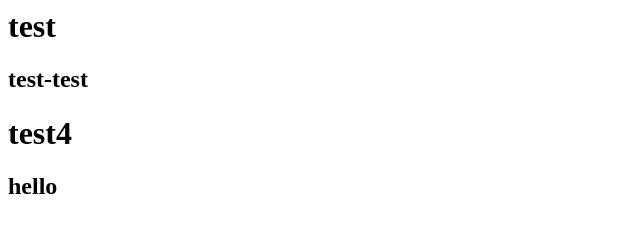
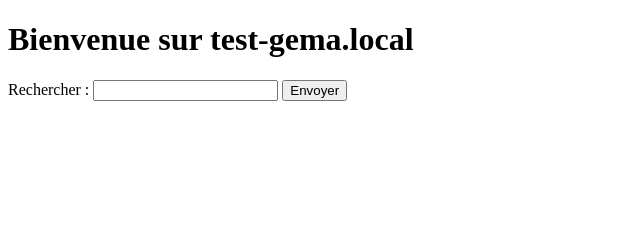
Before and after one commit to melissajannat/test_devsecops, a plain HTML site: page index.html in a window 1280 px wide. Shown: the whole page, without its empty margins (0-640 px from the left). Drawn offline with Linux system fonts and the light colour scheme.

Commit message:
Update index.html

```diff
--- a/index.html
+++ b/index.html
@@ -1,4 +1,15 @@
-<h1> test </h1>
-<h2> test-test </h2>
-<h1> test4 </h1>
-<h2> hello </h2>
+<!DOCTYPE html>
+<html>
+<head>
+<title>Test SQL Injection</title>
+</head>
+<body>
+<h1>Bienvenue sur test-gema.local</h1>
+<form method="post" action="/search">
+  <label for="search">Rechercher :</label>
+  <input type="text" id="search" name="search">
+  <button type="submit">Envoyer</button>
+</form>
+<!-- Vulnérable aux injections SQL -->
+</body>
+</html>
```
